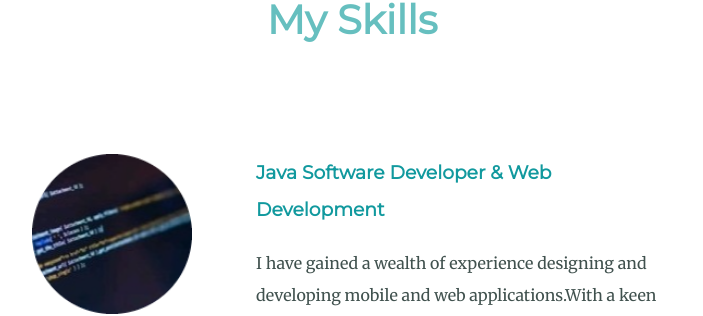
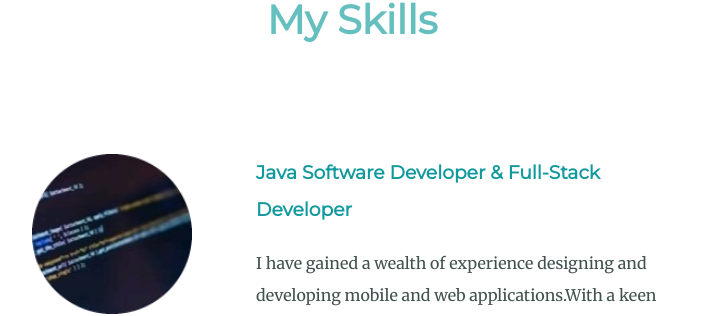
Before and after one commit to shubhampatel27/profileportfolio, a plain HTML site: page index.html in a window 1280 px wide. Shown: the part 1559-1875 px from the top of the page, without its empty margins (288-991 px from the left). Drawn offline with Linux system fonts and the light colour scheme.

Commit message:
Update index.html

```diff
--- a/index.html
+++ b/index.html
@@ -32,7 +32,7 @@
         <h2>My Skills</h2>
         <div class="skill-row">
           <img class="codeimage" src="images/coding.image.png" alt="">
-          <h3> Java Software Developer & Web Development</h3>
+          <h3> Java Software Developer & Full-Stack Developer</h3>
           <p>I have gained a wealth of experience designing and developing mobile and web applications.With a keen interest in IT sector, I want to give my best shot at bringing value to the IT world.</p>
         </div>
         <div class="skill-row">
```
